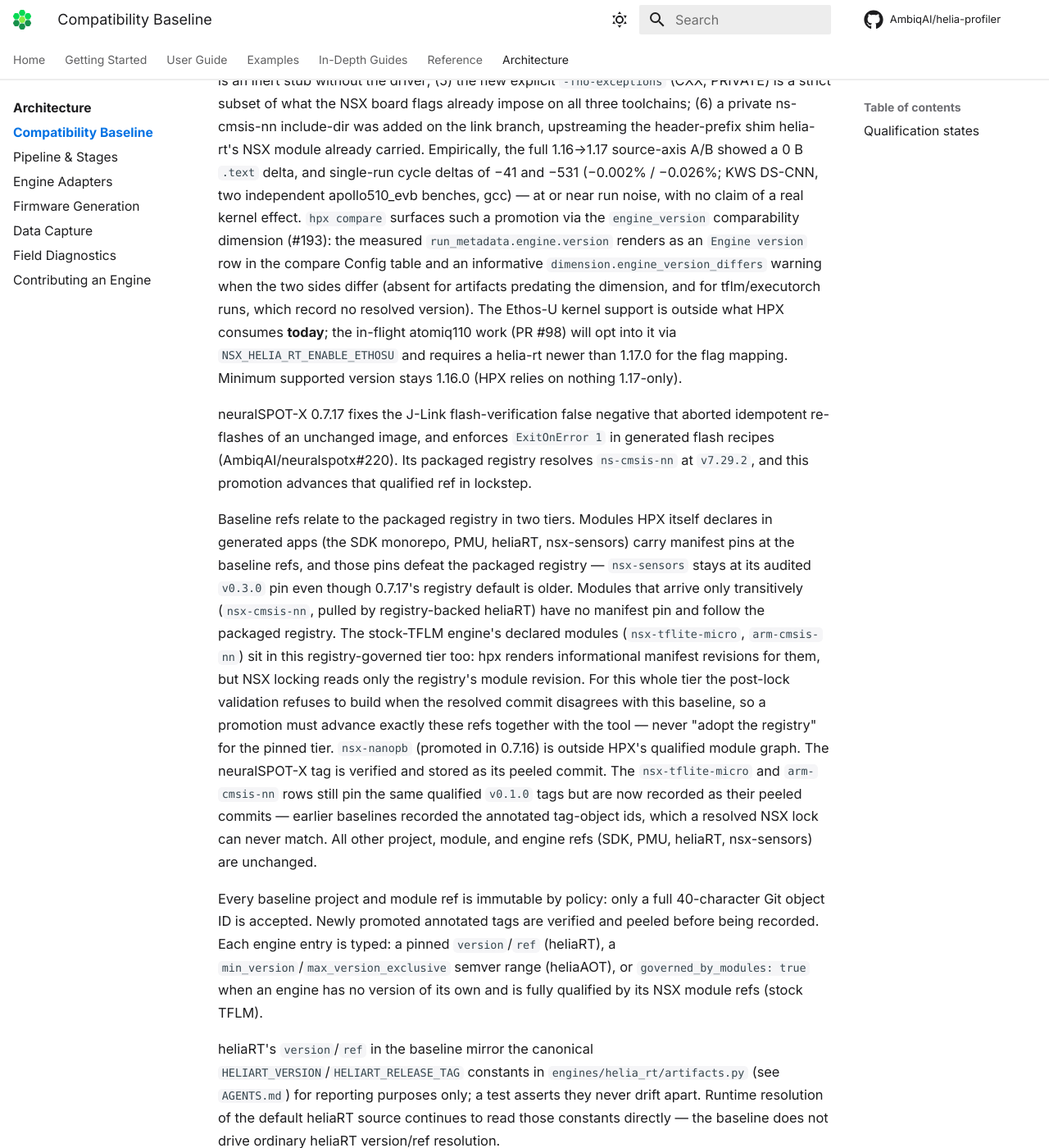
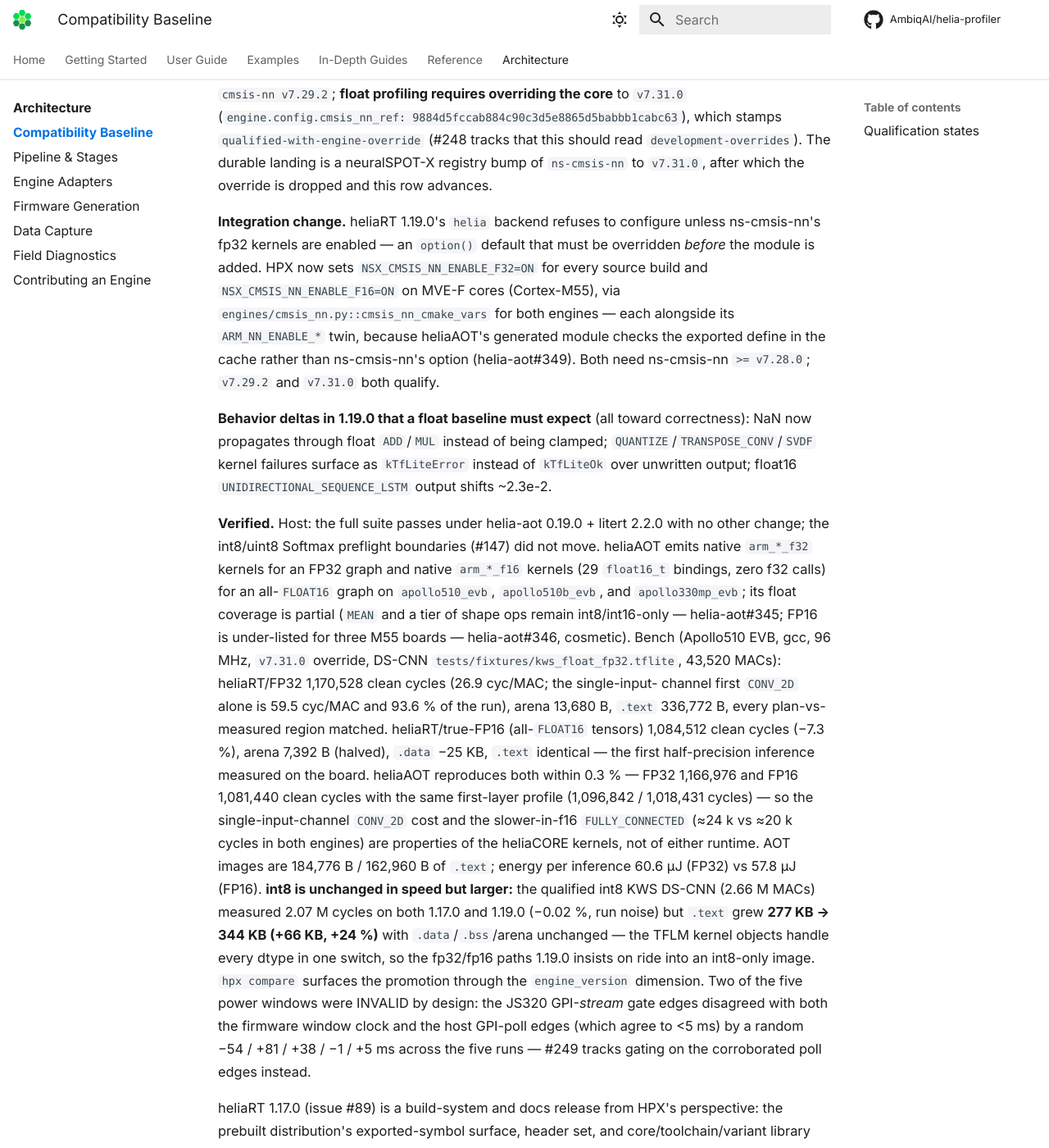
Before and after one commit to AmbiqAI/helia-profiler, an MkDocs documentation site: the page built from docs/architecture/compatibility-baseline.md, in a window 1280 px wide and 1400 px high, scrolled down 1454 px. Shown: the whole window at 82% size. Built offline with MkDocs 1.6.1 and Material for MkDocs 9.7.7, drawn with Linux system fonts in a browser that asks for light colours; some web fonts are replaced; comment, search, counter and statistics services are not loaded; some of the changed text lies outside the part shown.

Commit message:
docs(baseline): #246 — record the heliaRT 1.19.0 / heliaAOT 0.19.0 qualification
Bench results for FP32 and true-FP16 on both engines (agree to 0.3 %), the
int8 A/B (cycles flat, .text +66 KB from the forced fp32 kernels), why the
float core stays an override, the two CMake knobs, and the 1.19.0 behavior
deltas a float baseline must expect.

```diff
--- a/docs/architecture/compatibility-baseline.md
+++ b/docs/architecture/compatibility-baseline.md
@@ -24,6 +24,75 @@ The current baseline is `hpx-neuralspotx-0.7.17-2026-09`:
 | heliaAOT | `min_version=0.19.0`, `max_version_exclusive=0.20.0` |
 | tflm | governed entirely by the `nsx-tflite-micro` / `arm-cmsis-nn` module refs above |
 | executorch | `0.1.0`, module ref `27eee513…b1ed` (a checkout's `version.txt` is verified against the baseline) |
+
+heliaRT 1.19.0 and heliaAOT 0.19.0 (issue #246) are the releases that add FP16
+and FP32 kernels. This revision promotes both HPX-owned engine pins and keeps
+every neuralSPOT-X ref unchanged: heliaRT `1.17.0 → 1.19.0` (`038a0c44…a83`),
+heliaAOT `[0.18.0, 0.19.0) → [0.19.0, 0.20.0)`, and the `ai-edge-litert` floor
+`2.1.6 → 2.2.0` (0.19.0 requires `>= 2.2`; the `_tflite_reader` schema constants
+were re-verified unchanged against 2.2.0). `HELIART_MIN_VERSION` stays `1.16.0`
+— 1.17 → 1.19 is additive from HPX's perspective.
+
+**The float core is not part of this baseline.** heliaRT links a *consumer-
+provided* `ns-cmsis-nn` (heliaCORE); it does not vendor one. The baseline's
+qualified `v7.29.2` is the core heliaRT 1.18.0 (withdrawn) shipped "with its
+float defects as known issues", and heliaRT 1.19.0 moved to `v7.31.0` to fix
+them. So this baseline qualifies heliaRT 1.19.0 + heliaAOT 0.19.0 **for int8**
+on `ns-cmsis-nn v7.29.2`; **float profiling requires overriding the core** to
+`v7.31.0` (`engine.config.cmsis_nn_ref: 9884d5fccab884c90c3d5e8865d5babbb1cabc63`),
+which stamps `qualified-with-engine-override` (#248 tracks that this should read
+`development-overrides`). The durable landing is a neuralSPOT-X registry bump
+of `ns-cmsis-nn` to `v7.31.0`, after which the override is dropped and this
+row advances.
+
+**Integration change.** heliaRT 1.19.0's `helia` backend refuses to configure
+unless ns-cmsis-nn's fp32 kernels are enabled — an `option()` default that must
+be overridden *before* the module is added. HPX now sets
+`NSX_CMSIS_NN_ENABLE_F32=ON` for every source build and
+`NSX_CMSIS_NN_ENABLE_F16=ON` on MVE-F cores (Cortex-M55), via
+`engines/cmsis_nn.py::cmsis_nn_cmake_vars` for both engines — each alongside
+its `ARM_NN_ENABLE_*` twin, because heliaAOT's generated module checks the
+exported define in the cache rather than ns-cmsis-nn's option
+(helia-aot#349). Both need ns-cmsis-nn `>= v7.28.0`; `v7.29.2` and `v7.31.0`
+both qualify.
+
+**Behavior deltas in 1.19.0 that a float baseline must expect** (all toward
+correctness): NaN now propagates through float `ADD`/`MUL` instead of being
+clamped; `QUANTIZE`/`TRANSPOSE_CONV`/`SVDF` kernel failures surface as
+`kTfLiteError` instead of `kTfLiteOk` over unwritten output; float16
+`UNIDIRECTIONAL_SEQUENCE_LSTM` output shifts ~2.3e-2.
+
+**Verified.** Host: the full suite passes under helia-aot 0.19.0 + litert 2.2.0
+with no other change; the int8/uint8 Softmax preflight boundaries (#147) did
+not move. heliaAOT emits native `arm_*_f32` kernels for an FP32 graph and
+native `arm_*_f16` kernels (29 `float16_t` bindings, zero f32 calls) for an
+all-`FLOAT16` graph on `apollo510_evb`, `apollo510b_evb`, and
+`apollo330mp_evb`; its float coverage is partial (`MEAN` and a tier of shape
+ops remain int8/int16-only — helia-aot#345; FP16 is under-listed for three
+M55 boards — helia-aot#346, cosmetic). Bench (Apollo510 EVB, gcc, 96 MHz,
+`v7.31.0` override, DS-CNN `tests/fixtures/kws_float_fp32.tflite`, 43,520
+MACs): heliaRT/FP32 1,170,528 clean cycles (26.9 cyc/MAC; the single-input-
+channel first `CONV_2D` alone is 59.5 cyc/MAC and 93.6 % of the run), arena
+13,680 B, `.text` 336,772 B, every plan-vs-measured region matched.
+heliaRT/true-FP16 (all-`FLOAT16` tensors) 1,084,512 clean cycles (−7.3 %),
+arena 7,392 B (halved), `.data` −25 KB, `.text` identical — the first
+half-precision inference measured on the board. heliaAOT reproduces both
+within 0.3 % — FP32 1,166,976 and FP16 1,081,440 clean cycles with the same
+first-layer profile (1,096,842 / 1,018,431 cycles) — so
+the single-input-channel `CONV_2D` cost and the slower-in-f16
+`FULLY_CONNECTED` (≈24 k vs ≈20 k cycles in both engines) are properties of
+the heliaCORE kernels, not of either runtime. AOT images are 184,776 B /
+162,960 B of `.text`; energy per inference 60.6 µJ (FP32) vs 57.8 µJ (FP16).
+**int8 is unchanged in speed but larger:** the qualified int8 KWS DS-CNN (2.66 M
+MACs) measured 2.07 M cycles on both 1.17.0 and 1.19.0 (−0.02 %, run noise) but
+`.text` grew **277 KB → 344 KB (+66 KB, +24 %)** with `.data`/`.bss`/arena
+unchanged — the TFLM kernel objects handle every dtype in one switch, so the
+fp32/fp16 paths 1.19.0 insists on ride into an int8-only image. `hpx compare`
+surfaces the promotion through the `engine_version` dimension.
+Two of the five power windows were INVALID by design: the JS320 GPI-*stream*
+gate edges disagreed with both the firmware window clock and the host GPI-poll
+edges (which agree to <5 ms) by a random −54 / +81 / +38 / −1 / +5 ms across
+the five runs — #249 tracks gating on the corroborated poll edges instead.
 
 heliaRT 1.17.0 (issue #89) is a build-system and docs release from HPX's
 perspective: the prebuilt distribution's exported-symbol surface, header
```
